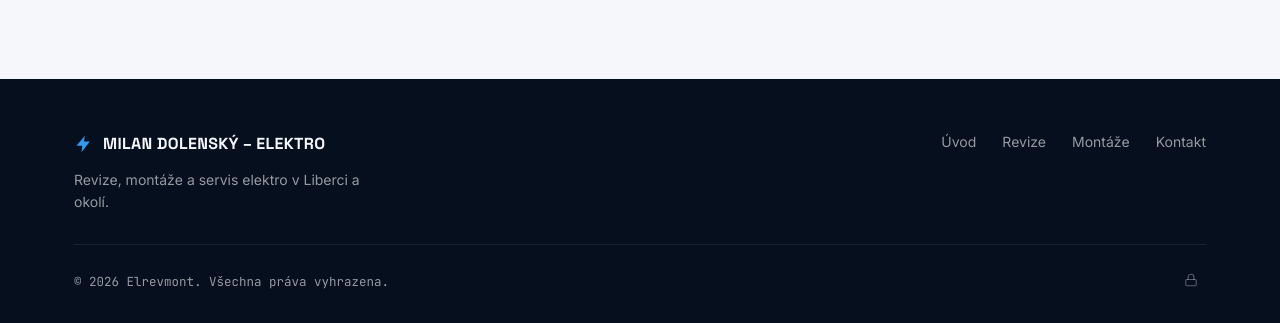
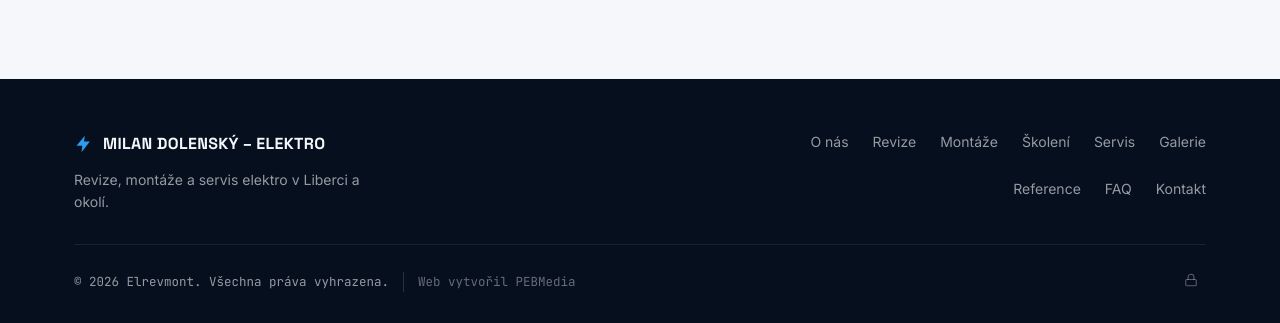
Before and after one commit to PetrBroz-ofc/elrevmont, a website: page index.html in a window 1280 px wide. Shown: the part 8435-8758 px from the top of the page. Drawn offline with Linux system fonts and the light colour scheme.

Commit message:
Add files via upload

```diff
--- a/css/style.css
+++ b/css/style.css
@@ -880,7 +880,13 @@ section { position: relative; }
 }
 .footer-brand .logo { margin-bottom: 12px; }
 .footer-tagline { font-size: 14px; max-width: 320px; }
-.footer-links { display: flex; gap: 26px; flex-wrap: wrap; }
+.footer-links {
+  display: flex;
+  flex-wrap: wrap;
+  gap: 10px 24px;
+  max-width: 460px;
+  justify-content: flex-end;
+}
 .footer-links a { font-size: 14px; }
 .footer-links a:hover { color: var(--c-accent); }
 .footer-bottom-row {
@@ -888,8 +894,23 @@ section { position: relative; }
   align-items: center;
   justify-content: space-between;
   gap: 16px;
+  flex-wrap: wrap;
+}
+.footer-bottom-left {
+  display: flex;
+  align-items: center;
+  gap: 14px;
+  flex-wrap: wrap;
 }
 .footer-bottom { font-size: 12.5px; font-family: var(--f-mono); }
+.footer-credit {
+  font-size: 12.5px;
+  font-family: var(--f-mono);
+  color: rgba(245,247,250,0.4);
+  padding-left: 14px;
+  border-left: 1px solid rgba(245,247,250,0.15);
+}
+.footer-credit:hover { color: var(--c-accent); }
 .footer-admin-link {
   display: inline-flex;
   align-items: center;
@@ -981,7 +1002,7 @@ section { position: relative; }
   /* Footer: odkazy pod sebou s dostatečnou dotykovou plochou
      (min. 44px výška), ne 4 odkazy na malém řádku vedle sebe. */
   .footer-inner { flex-direction: column; gap: 24px; }
-  .footer-links { flex-direction: column; gap: 2px; width: 100%; }
+  .footer-links { flex-direction: column; gap: 2px; width: 100%; max-width: none; justify-content: flex-start; }
   .footer-links a {
     padding: 12px 0;
     display: block;
@@ -989,6 +1010,9 @@ section { position: relative; }
     border-bottom: 1px solid rgba(245,247,250,0.06);
   }
   .footer-admin-link { align-self: flex-start; }
+  .footer-bottom-row { flex-direction: column; align-items: flex-start; gap: 12px; }
+  .footer-bottom-left { flex-direction: column; align-items: flex-start; gap: 8px; }
+  .footer-credit { padding-left: 0; border-left: none; }
 
   /* Kontakt: mapa nižší na mobilu, ať nezabírá zbytečně moc místa
      před scrollem k dalšímu obsahu. */
--- a/data/content.json
+++ b/data/content.json
@@ -276,10 +276,20 @@
     "tagline": "Revize, montáže a servis elektro v Liberci a okolí.",
     "copyright": "© 2026 Elrevmont. Všechna práva vyhrazena.",
     "links": [
-      { "label": "Úvod", "href": "#hero" },
+      { "label": "O nás", "href": "#o-firme" },
       { "label": "Revize", "href": "#revize" },
       { "label": "Montáže", "href": "#montaze" },
+      { "label": "Školení", "href": "#skoleni" },
+      { "label": "Servis", "href": "#servis" },
+      { "label": "Galerie", "href": "#galerie" },
+      { "label": "Reference", "href": "#reference" },
+      { "label": "FAQ", "href": "#faq" },
       { "label": "Kontakt", "href": "#kontakt" }
-    ]
+    ],
+    "credit": {
+      "text": "Web vytvořil",
+      "name": "PEBMedia",
+      "url": "https://broz-petr.cz"
+    }
   }
 }
--- a/index.html
+++ b/index.html
@@ -224,7 +224,10 @@
       <nav class="footer-links" id="footer-links"></nav>
     </div>
     <div class="footer-bottom-row">
-      <div class="footer-bottom" id="footer-copyright"></div>
+      <div class="footer-bottom-left">
+        <div class="footer-bottom" id="footer-copyright"></div>
+        <a href="#" class="footer-credit" id="footer-credit" target="_blank" rel="noopener"></a>
+      </div>
       <a href="admin.html" class="footer-admin-link" title="Administrace" aria-label="Administrace">
         <span id="footer-admin-icon"></span>
       </a>
--- a/js/main.js
+++ b/js/main.js
@@ -387,6 +387,12 @@ function renderFooter(data) {
 
   const adminIcon = document.getElementById('footer-admin-icon');
   if (adminIcon) adminIcon.innerHTML = getIcon('lock');
+
+  const creditEl = document.getElementById('footer-credit');
+  if (creditEl && f.credit) {
+    creditEl.textContent = `${f.credit.text} ${f.credit.name}`;
+    creditEl.setAttribute('href', f.credit.url);
+  }
 }
 
 function setupNavToggle() {
```
Also changed, not shown: js/admin.js (+12 -0 lines), README.md.
